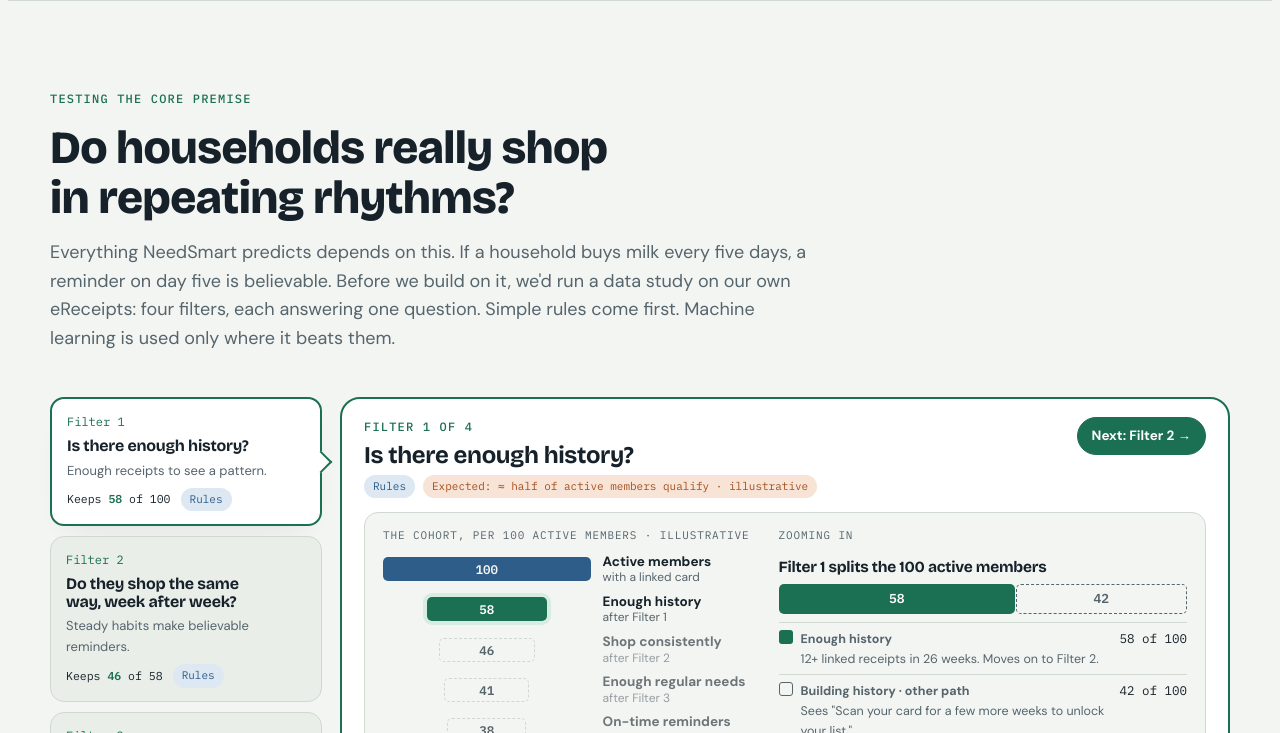
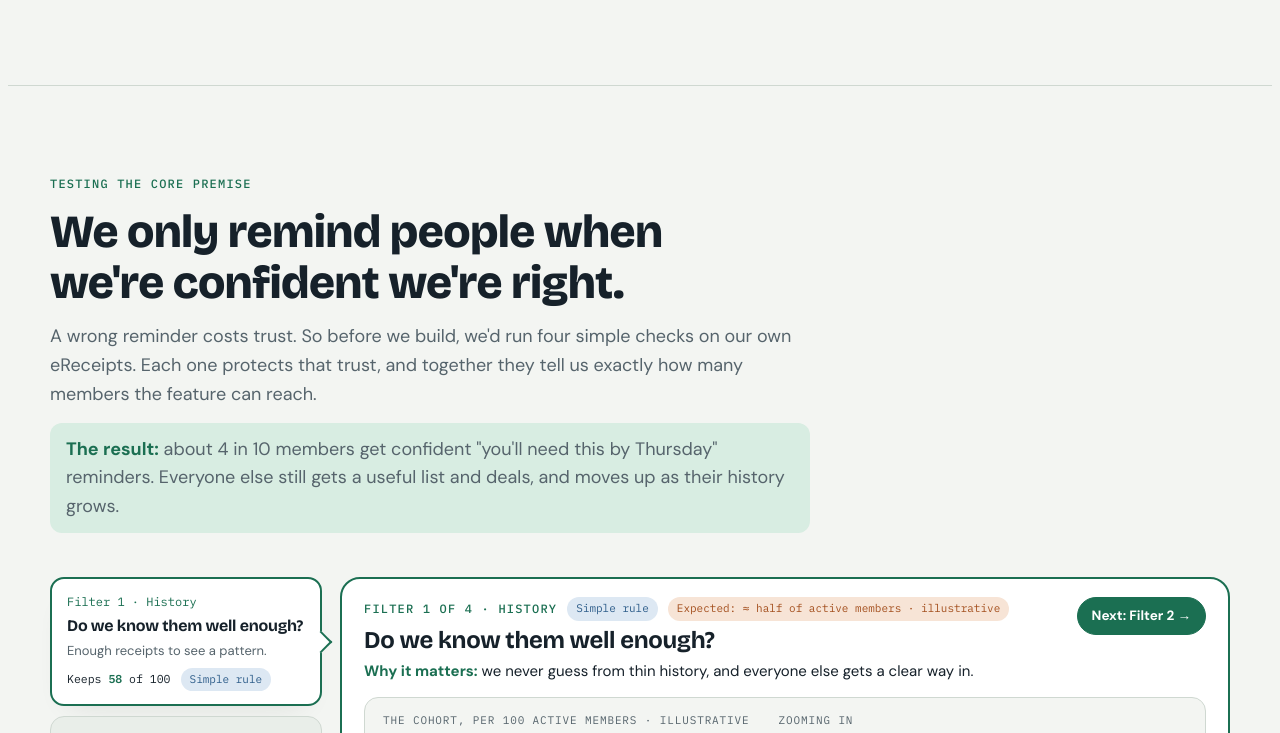
Before and after one commit to TravisJohn/needsmart, a plain HTML site: page index.html in a window 1280 px wide. Shown: the part 2930-3663 px from the top of the page. Drawn offline with nearby package versions, Linux system fonts and the light colour scheme.

Commit message:
Plain-language filters and a proper document head
The premise section now leads with impact: four plain checks (History,
Timing, Needs, Accuracy), a why-it-matters line on each, and no
jargon in the method text. The story page also gets a doctype,
charset and viewport, so it renders correctly on phones.

Co-Authored-By: Claude Opus 5.5 <noreply@anthropic.com>

```diff
--- a/index.html
+++ b/index.html
@@ -1,3 +1,8 @@
+<!doctype html>
+<html lang="en-AU">
+<head>
+<meta charset="utf-8">
+<meta name="viewport" content="width=device-width, initial-scale=1, viewport-fit=cover">
 <title>NeedSmart Product Vision</title>
 <meta name="claude:viewport-fit-sides" content="cover">
 <link rel="preconnect" href="https://fonts.googleapis.com">
@@ -394,6 +399,11 @@ details.numbers td, details.numbers th { padding: 6px 10px; }
 .fpanel > .fp-nav { grid-column: 2; grid-row: 1; align-self: start; }
 @media (max-width: 640px) { .fpanel > .fp-nav { grid-column: 1 / -1; grid-row: auto; } }
 .fp-head { display: flex; flex-direction: column; gap: 6px; }
+.fp-top { display: flex; flex-wrap: wrap; align-items: center; gap: 8px 10px; }
+.fp-impact { font-size: 15px; max-width: 70ch; }
+.fp-impact b { color: var(--accent); }
+.bottomline { background: var(--accent-soft); border-radius: 12px; padding: 12px 16px; font-size: 16px; }
+.bottomline b { color: var(--accent); }
 .fp-head h3 { font-size: clamp(20px, 2.2vw, 24px); }
 .fp-chips { display: flex; flex-wrap: wrap; gap: 8px; }
 .rmo { display: grid; grid-template-columns: minmax(0, 0.85fr) minmax(0, 1.45fr) minmax(0, 0.9fr); gap: 0; }
@@ -807,8 +817,9 @@ footer .wrap { display: flex; flex-wrap: wrap; gap: 8px 24px; justify-content: s
     <div class="wrap">
       <div class="sec-head">
         <span class="eyebrow">Testing the core premise</span>
-        <h2 id="h-premise">Do households really shop in repeating rhythms?</h2>
-        <p>Everything NeedSmart predicts depends on this. If a household buys milk every five days, a reminder on day five is believable. Before we build on it, we'd run a data study on our own eReceipts: four filters, each answering one question. Simple rules come first. Machine learning is used only where it beats them.</p>
+        <h2 id="h-premise">We only remind people when we're confident we're right.</h2>
+        <p>A wrong reminder costs trust. So before we build, we'd run four simple checks on our own eReceipts. Each one protects that trust, and together they tell us exactly how many members the feature can reach.</p>
+        <p class="bottomline"><b>The result:</b> about 4 in 10 members get confident "you'll need this by Thursday" reminders. Everyone else still gets a useful list and deals, and moves up as their history grows.</p>
       </div>
       <div class="fexplorer" id="fexplorer">
         <div class="stages" role="tablist" aria-label="The four study filters" aria-orientation="vertical" id="stages"></div>
@@ -820,9 +831,9 @@ footer .wrap { display: flex; flex-wrap: wrap; gap: 8px 24px; justify-content: s
       <div class="figs">
         <div class="fig wide">
           <div class="fh">
-            <span class="stage-tag">Filter 2 · consistency</span>
+            <span class="stage-tag">Filter 2 · Timing</span>
             <h3>What a rhythm looks like: one household, 26 weeks</h3>
-            <p class="cap">Each dot is a purchase. The regularity score measures how much the gap between purchases varies (lower is steadier). Hover a dot for the date.</p>
+            <p class="cap">Each dot is a purchase. The steadiness score shows how much the time between purchases varies (lower is steadier). Hover a dot for the date.</p>
           </div>
           <div class="svgwrap"><svg class="rhythm" id="rhythm" viewBox="0 0 720 262" role="img" aria-label="Purchase timelines for four needs over 26 weeks"></svg></div>
           <div class="legend2">
@@ -834,7 +845,7 @@ footer .wrap { display: flex; flex-wrap: wrap; gap: 8px 24px; justify-content: s
 
         <div class="fig">
           <div class="fh">
-            <span class="stage-tag">Filter 1 · history</span>
+            <span class="stage-tag">Filter 1 · History</span>
             <h3>How long until a pattern shows?</h3>
             <p class="cap">For a brand-new member. A first pattern needs 3 purchases (2 cycles); strong evidence needs 7 (6 cycles).</p>
           </div>
@@ -848,7 +859,7 @@ footer .wrap { display: flex; flex-wrap: wrap; gap: 8px 24px; justify-content: s
 
         <div class="fig">
           <div class="fh">
-            <span class="stage-tag">Filter 2 · consistency</span>
+            <span class="stage-tag">Filter 2 · Timing</span>
             <h3>Which needs repeat most?</h3>
             <p class="cap">Share of households with a regular rhythm for each need.</p>
           </div>
@@ -858,7 +869,7 @@ footer .wrap { display: flex; flex-wrap: wrap; gap: 8px 24px; justify-content: s
 
         <div class="fig">
           <div class="fh">
-            <span class="stage-tag">Filter 3 · shared needs</span>
+            <span class="stage-tag">Filter 3 · Needs everyone shares</span>
             <h3>Same receipts, two lenses</h3>
             <p class="cap">Share of grocery spend that comes back at least 3 times in 26 weeks.</p>
           </div>
@@ -868,7 +879,7 @@ footer .wrap { display: flex; flex-wrap: wrap; gap: 8px 24px; justify-content: s
 
         <div class="fig">
           <div class="fh">
-            <span class="stage-tag">Filter 3 · personal needs</span>
+            <span class="stage-tag">Filter 3 · Each household's needs</span>
             <h3>Same need-group, two different households' rules</h3>
             <p class="cap">Each household gets its own profile for every need, learned from what they've actually bought.</p>
           </div>
@@ -888,7 +899,7 @@ footer .wrap { display: flex; flex-wrap: wrap; gap: 8px 24px; justify-content: s
 
         <div class="fig wide">
           <div class="fh">
-            <span class="stage-tag">Filter 3 · when one need is really two</span>
+            <span class="stage-tag">Filter 3 · When one need is really two</span>
             <h3>The Riveras' yoghurt, last 8 weeks</h3>
             <p class="cap">Two independent rhythms inside one need-group, here kids' pouches and Greek 1kg, blur into one muddled pattern. When we detect that, we split it into two personal needs.</p>
           </div>
@@ -898,7 +909,7 @@ footer .wrap { display: flex; flex-wrap: wrap; gap: 8px 24px; justify-content: s
 
         <div class="fig wide" id="swaps-learn">
           <div class="fh">
-            <span class="stage-tag">Filter 3 · brand indifference</span>
+            <span class="stage-tag">Filter 3 · Will they switch brands?</span>
             <h3>Swaps that learn: offer when they don't mind, stop when they stick</h3>
             <p class="cap">For consistent shoppers, we measure whether the brand matters to them within a need. NeedSmart offers a cheaper alternative only where it doesn't, and watches what they do next.</p>
           </div>
@@ -932,12 +943,12 @@ footer .wrap { display: flex; flex-wrap: wrap; gap: 8px 24px; justify-content: s
 
       <div class="metrics hyp">
         <table>
-          <thead><tr><th>Hypothesis</th><th>Expected</th><th>How it's measured</th><th>If it doesn't hold</th></tr></thead>
+          <thead><tr><th>What we expect to find</th><th>Expected</th><th>How we'd check</th><th>If it doesn't hold</th></tr></thead>
           <tbody>
-            <tr><td><b>Enough members qualify</b><span class="sub">Filter 1 · healthy history</span></td><td class="exp">≈ half</td><td>Share of active members with 12+ linked receipts in 26 weeks</td><td>Card-scan nudge for the rest; launch with staples first</td></tr>
-            <tr><td><b>Most grocery spend repeats</b><span class="sub">at need level</span></td><td class="exp">≈ 70%+</td><td>Repeat share of spend, 26-week window, eligible households</td><td>NeedSmart leads with deal matching; timing reminders only for proven staples</td></tr>
-            <tr><td><b>Most eligible households are consistent</b><span class="sub">Filter 2 · steady or mixed tier</span></td><td class="exp">≈ 80%</td><td>Household tier from need-level regularity scores, with a drift check</td><td>Deals-first list for more households; reminders only where earned</td></tr>
-            <tr><td><b>Simple rules are a strong start</b><span class="sub">Filter 4 · ML adds lift on short histories</span></td><td class="exp">ML beats rules</td><td>Precision and recall on held-out weeks: model vs rhythm rule vs per-product baseline</td><td>Ship the rules; ML stays in research until it wins</td></tr>
+            <tr><td><b>Enough members qualify</b><span class="sub">Filter 1 · History</span></td><td class="exp">≈ half</td><td>Share of active members with 12+ receipts in 26 weeks</td><td>Card-scan nudge for the rest; launch with staples first</td></tr>
+            <tr><td><b>Most grocery spend repeats</b><span class="sub">Filter 3 · Needs</span></td><td class="exp">≈ 70%+</td><td>Share of spend on things bought again within 26 weeks</td><td>NeedSmart leads with deal matching; timing reminders only for proven staples</td></tr>
+            <tr><td><b>Most households have steady habits</b><span class="sub">Filter 2 · Timing</span></td><td class="exp">≈ 80%</td><td>How alike the time between purchases is, rechecked on recent months</td><td>Deals-first list for more households; reminders only where earned</td></tr>
+            <tr><td><b>Simple rules are a strong start</b><span class="sub">Filter 4 · Accuracy</span></td><td class="exp">Smarter model helps newer members</td><td>On past weeks: how many reminders were right, and how many buys they caught, simple rule vs smarter model</td><td>Ship the simple rule; the smarter model waits until it wins</td></tr>
             <tr><td><b>Rhythms survive specials</b><span class="sub">stock-ups shift, not break, the pattern</span></td><td class="exp">Gap stretches by pack</td><td>Gap after a promo stock-up vs quantity bought</td><td>Pause reminders for a need after a stock-up until the usual gap passes</td></tr>
           </tbody>
         </table>
@@ -1459,51 +1470,56 @@ footer .wrap { display: flex; flex-wrap: wrap; gap: 8px 24px; justify-content: s
   }
 
   /* ---------- Premise study: the four filters, each with reason / method / outcome ---------- */
+  // Plain-language copy for a product audience: question, one-line answer, and the impact on members.
   const filters = [
-    { q: "Is there enough history?", line: "Enough receipts to see a pattern.", tech: ["rules", "Rules"], exp: "≈ half of active members qualify",
-      reason: "A prediction is only as good as the history behind it. With too few shops, or a card that often isn't scanned, missing receipts look like broken habits and reminders go wrong.",
-      method: ["Count linked receipts over the last 26 weeks. 12 or more qualifies.", "Check how often they shop, and whether gaps look like missed card scans.", "Estimate their share of wallet: compare their weekly spend with us to what a similar household (same size, same area) typically spends on groceries. Well below that means they also shop elsewhere, so some \"missed\" buys may simply happen at another store.", "For new members, an item needs about 3 buys: milk shows in about 2 weeks, coffee in about 7."],
-      outcome: "Each member is either <b>eligible</b> or <b>building history</b>. Eligible members move on to Filter 2. Everyone else sees \"Scan your card for a few more weeks to unlock your list.\"",
+    { tag: "History", q: "Do we know them well enough?", line: "Enough receipts to see a pattern.", tech: ["rules", "Simple rule"], exp: "≈ half of active members",
+      impact: "<b>Why it matters:</b> we never guess from thin history, and everyone else gets a clear way in.",
+      reason: "A reminder is only as good as the history behind it. With too few shops, or a card that often isn't scanned, gaps look like broken habits and reminders go wrong.",
+      method: ["Count receipts with a scanned card over the last 26 weeks. 12 or more qualifies.", "Check how often they shop, and whether gaps look like forgotten card scans.", "Check how much of their grocery shopping is with us, against what a similar household (same size, same area) usually spends. Well below means they also shop elsewhere, so some \"missed\" buys happen at another store.", "For new members, an item needs about 3 buys: milk shows in about 2 weeks, coffee in about 7."],
+      outcome: "Members who qualify move on to the next check. Everyone else sees <b>\"Scan your card for a few more weeks to unlock your list.\"</b>",
       ev: "How long until a pattern shows" },
-    { q: "Do they shop the same way, week after week?", line: "Steady habits make believable reminders.", tech: ["rules", "Rules"], exp: "≈ 80% steady or mixed",
-      reason: "A reminder only feels helpful if it lands at the right time, and that needs habits that repeat. Where habits don't repeat, NeedSmart should say less, not guess.",
-      method: ["For each item, measure how steady the gaps between purchases are. Lower scores are steadier.", "Allow for how much they bought. Two bottles of milk instead of one should push the next buy back, not count as a broken habit.", "Sort the household as steady, mixed or unpredictable.", "Compare the last three months with the three before. If habits have changed, newer behaviour counts more."],
-      outcome: "Every eligible household gets a tier, and each tier gets a different list. <b>Steady:</b> confident \"due\" reminders. <b>Mixed:</b> reminders for staples, the rest under \"Maybe\". <b>Unpredictable:</b> deals first, no timing claims.",
+    { tag: "Timing", q: "Are they creatures of habit?", line: "They rebuy things on a steady rhythm.", tech: ["rules", "Simple rule"], exp: "≈ 8 in 10 have steady habits",
+      impact: "<b>Why it matters:</b> reminders land on the right day. Where habits don't repeat, NeedSmart says less instead of guessing.",
+      reason: "A reminder only feels helpful if it arrives at the right time, and that needs habits that repeat.",
+      method: ["For each item, look at the time between purchases. The more alike those gaps are, the steadier the habit.", "Allow for how much they bought. Two bottles of milk instead of one should push the next buy back, not count as a broken habit.", "Sort each household as steady, mixed or unpredictable.", "Check recent months against earlier ones. If habits have changed, the newer ones count more."],
+      outcome: "Each household gets the list that suits it. <b>Steady:</b> confident \"due\" reminders. <b>Mixed:</b> reminders for staples, the rest under \"Maybe\". <b>Unpredictable:</b> deals first, no timing promises.",
       ev: "One household, 26 weeks · Which needs repeat most" },
-    { q: "What do they actually need?", line: "Needs, not barcodes, plus each household's habits.", tech: ["ml", "ML suggests, people approve"], exp: "≈ 70%+ of spend repeats by need",
-      reason: "By barcode, most products look like one-offs, because brands, sizes and flavours change. Grouped by what they are, the repeats appear. And two households buying \"yoghurt\" can want very different things.",
-      method: ["Start from our product hierarchy. Refine it with products members switch between, which belong together.", "ML suggests the groups; a person approves them.", "For each household and need, measure brand indifference: how often they switch brands, whether switches follow specials, and whether they come back.", "Learn must-haves that never change, like lactose-free, and usual pack size.", "If one need hides two rhythms, like kids' pouches and Greek yoghurt, split it in two."],
-      outcome: "A <b>personal need list</b> for each household. Swaps are offered <b>only where the brand doesn't matter to them</b>, and stop when they stick: never for a loyal coffee buyer, always the cheapest acceptable option for a flexible pasta buyer.",
-      ev: "Same receipts, two lenses · Two households' rules · The yoghurt split · Swaps that learn" },
-    { q: "Can we predict the next buy?", line: "Simple rules first. ML only if it wins.", tech: ["ml", "ML must beat the rules"], exp: "ML wins on short histories",
-      reason: "This is the promise members see: \"you'll need coffee by Thursday\". Wrong reminders cost trust faster than missed ones, so every prediction is tested before anyone sees it.",
-      method: ["Baseline: the simple rhythm rule. Milk is due about 5 days after the last purchase.", "Challenger: an ML model that also weighs specials, holidays, household changes and similar households. It helps most where history is short.", "Test both on later weeks neither has seen. Count how many reminders were right and how many purchases they caught."],
-      outcome: "Whichever wins ships. If ML doesn't beat the rules, we <b>launch on the rules</b> and ML stays in research. Either way, only tested predictions become \"due\" reminders.",
-      ev: "Hypotheses table at the end of this section" }
+    { tag: "Needs", q: "Do we know what they need?", line: "\"Milk\", not a barcode, and whether they'd switch brands.", tech: ["ml", "Computer suggests, people approve"], exp: "≈ 7 in 10 dollars go on repeat needs",
+      impact: "<b>Why it matters:</b> cheaper swaps are offered only where the brand doesn't matter to them, so they save without being annoyed.",
+      reason: "Product by product, most items look like one-offs, because brands and sizes change. Grouped by what they are, like \"milk\", the repeats appear. And two households buying \"yoghurt\" can want very different things.",
+      method: ["Group products that do the same job, using our product range and what members switch between. A computer suggests the groups; a person approves them.", "For each household, see whether they switch brands freely, only on specials, or always come back to one.", "Note what never changes, like lactose-free, and their usual pack size. If one need is really two, like kids' pouches and Greek yoghurt, split it."],
+      outcome: "A <b>personal list of needs</b> for each household, with swaps <b>only where the brand doesn't matter to them</b>. Never for a loyal coffee buyer; always the cheapest good option for a flexible pasta buyer.",
+      ev: "the four Filter 3 charts" },
+    { tag: "Accuracy", q: "Are our predictions right?", line: "Tested on past weeks before anyone sees one.", tech: ["ml", "Smarter model only if it's more accurate"], exp: "Helps most for newer members",
+      impact: "<b>Why it matters:</b> only proven predictions reach members, so \"you'll need coffee by Thursday\" is something they can trust.",
+      reason: "This is the promise members see. A wrong reminder costs trust faster than a missed one, so every prediction is tested before anyone sees it.",
+      method: ["Start simple: milk is due about 5 days after the last purchase.", "Try a smarter model that also allows for specials, holidays and changes at home. It helps most where history is short.", "Test both on past weeks they haven't seen. Count how many reminders were right and how many purchases they caught."],
+      outcome: "Whichever is more accurate ships. If the smarter model doesn't win, we <b>launch with the simple rule</b>. Either way, only tested predictions become \"due\" reminders.",
+      ev: "What we expect to find, at the end of this section" }
   ];
   /* Cohort funnel, per 100 active members (illustrative). levels[i+1] is what survives filter i;
      zooms[i] splits levels[i] into who moves on and what everyone else gets. Segments sum to the parent. */
   const MIX = "color-mix(in srgb, var(--accent) 45%, var(--surface-2))";
   const levels = [
     { n: 100, l: "Active members", s: "with a linked card" },
-    { n: 58, l: "Enough history", s: "after Filter 1" },
-    { n: 46, l: "Shop consistently", s: "after Filter 2" },
-    { n: 41, l: "Enough regular needs", s: "after Filter 3" },
-    { n: 38, l: "On-time reminders", s: "after Filter 4" }
+    { n: 58, l: "Known well enough", s: "after Filter 1 · History" },
+    { n: 46, l: "Creatures of habit", s: "after Filter 2 · Timing" },
+    { n: 41, l: "Clear needs", s: "after Filter 3 · Needs" },
+    { n: 38, l: "Confident reminders", s: "after Filter 4 · Accuracy" }
   ];
   const zooms = [
-    { segs: [{ k: "Enough history", n: 58, keep: true, p: "12+ linked receipts in 26 weeks. Moves on to Filter 2." },
+    { segs: [{ k: "Enough receipts", n: 58, keep: true, p: "12+ receipts in 26 weeks. Moves on to the timing check." },
              { k: "Building history", n: 42, p: "Sees \"Scan your card for a few more weeks to unlock your list.\"" }],
-      note: "About 1 in 6 of the 58 has a low share of wallet, so their reminders stay cautious." },
+      note: "About 1 in 6 of the 58 does much of their grocery shopping elsewhere, so their reminders stay cautious." },
     { segs: [{ k: "Steady", n: 22, keep: true, p: "Confident \"due\" reminders for most of the list." },
              { k: "Mixed", n: 24, keep: true, c: MIX, ink: "var(--fg)", p: "Reminders for staples; the rest under \"Maybe\"." },
              { k: "Unpredictable", n: 12, p: "Deals-first list with no timing claims." }] },
     { segs: [{ k: "5+ regular needs", n: 41, keep: true, p: "A personal need list, about 14 needs each." },
              { k: "Fewer than 5", n: 5, p: "A short staples list under \"Maybe\"." }],
       note: "About 1 in 6 has a need that splits in two, like the Riveras' yoghurt." },
-    { segs: [{ k: "Reminders pass the test", n: 38, keep: true, p: "On-time \"due\" reminders, tested on weeks the model never saw." },
+    { segs: [{ k: "Predictions pass the test", n: 38, keep: true, p: "Confident \"due\" reminders, proven on past weeks first." },
              { k: "Not yet", n: 3, p: "Stays on \"Maybe\" until the timing proves itself." }],
-      note: "38 of every 100 active members get on-time reminders. Everyone else still gets a useful list." }
+      note: "About 4 in 10 active members get confident reminders. Everyone else still gets a useful list and deals." }
   ];
   function cohortHTML(i) {
     const parent = levels[i], z = zooms[i];
@@ -1528,7 +1544,7 @@ footer .wrap { display: flex; flex-wrap: wrap; gap: 8px 24px; justify-content: s
   let fsel = 0;
   $("#stages").innerHTML = filters.map((f, i) =>
     `<button type="button" class="stage" role="tab" id="ftab-${i}" aria-controls="fpanel" aria-selected="false" tabindex="-1" data-f="${i}">
-      <span class="n">Filter ${i + 1}</span><h4>${f.q}</h4><p>${f.line}</p>
+      <span class="n">Filter ${i + 1} · ${f.tag}</span><h4>${f.q}</h4><p>${f.line}</p>
       <span class="meta"><span class="cnt">Keeps <b>${levels[i + 1].n}</b> of ${levels[i].n}</span><span class="tchip ${f.tech[0]}">${f.tech[1]}</span></span><span class="more">Reason, method, outcome ↓</span></button>`).join("");
   function showFilter(i, focus) {
     fsel = (i + filters.length) % filters.length;
@@ -1536,13 +1552,13 @@ footer .wrap { display: flex; flex-wrap: wrap; gap: 8px 24px; justify-content: s
     $$(".stage").forEach((b, k) => { b.setAttribute("aria-selected", String(k === fsel)); b.tabIndex = k === fsel ? 0 : -1; });
     $("#fpanel").setAttribute("aria-labelledby", "ftab-" + fsel);
     $("#fpanel").innerHTML = `
-      <div class="fp-head"><span class="eyebrow">Filter ${fsel + 1} of 4</span><h3>${f.q}</h3>
-        <div class="fp-chips"><span class="tchip ${f.tech[0]}">${f.tech[1]}</span><span class="tchip exp">Expected: ${f.exp} · illustrative</span></div></div>
+      <div class="fp-head"><div class="fp-top"><span class="eyebrow">Filter ${fsel + 1} of 4 · ${f.tag}</span><span class="tchip ${f.tech[0]}">${f.tech[1]}</span><span class="tchip exp">Expected: ${f.exp} · illustrative</span></div>
+        <h3>${f.q}</h3><p class="fp-impact">${f.impact}</p></div>
       ${cohortHTML(fsel)}
       <div class="rmo">
-        <div><span class="k"><i>1</i>Reason</span><p>${f.reason}</p></div>
-        <div><span class="k"><i>2</i>Method</span><ul>${f.method.map(m => `<li>${m}</li>`).join("")}</ul></div>
-        <div><span class="k"><i>3</i>Outcome</span><p>${f.outcome}</p><p class="ev">Evidence below: ${f.ev}</p></div>
+        <div><span class="k"><i>1</i>The reason</span><p>${f.reason}</p></div>
+        <div><span class="k"><i>2</i>How we check</span><ul>${f.method.map(m => `<li>${m}</li>`).join("")}</ul></div>
+        <div><span class="k"><i>3</i>What members get</span><p>${f.outcome}</p><p class="ev">Evidence below: ${f.ev}</p></div>
       </div>
       <div class="fp-nav">
         ${fsel > 0 ? `<button type="button" class="btn" data-fnav="-1">← Filter ${fsel}</button>` : ""}
```
Also changed, not shown: 1 other file.
